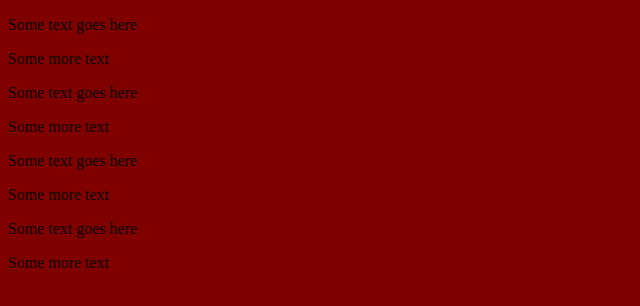
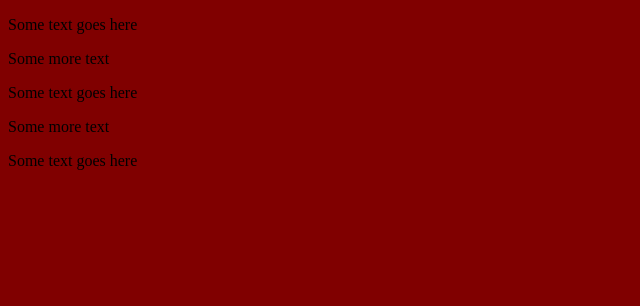
Before and after one commit to akolesovich/barbershop, a plain HTML site: page index.html in a window 1280 px wide. Shown: the whole page, without its empty margins (0-640 px from the left). Drawn offline with Linux system fonts and the light colour scheme.

```diff
--- a/index.html
+++ b/index.html
@@ -11,9 +11,7 @@
 	<p>Some text goes here</p>
 	<p>Some more text</p>
 	<p>Some text goes here</p>
-	<p>Some more text</p>
-	<p>Some text goes here</p>
-	<p>Some more text</p>
+
 
 </body>
 </html>
```
